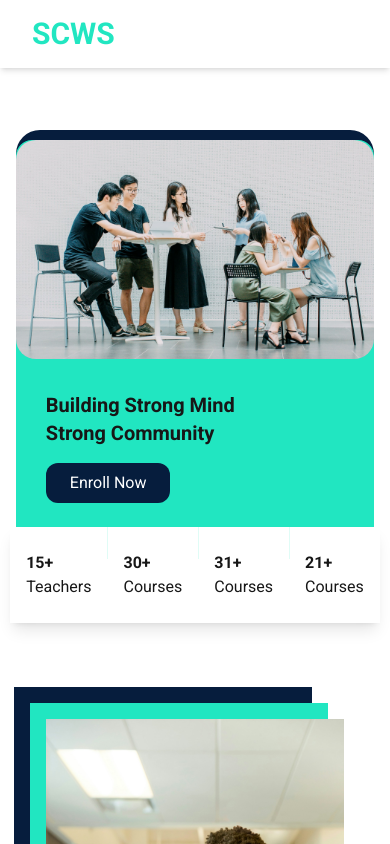
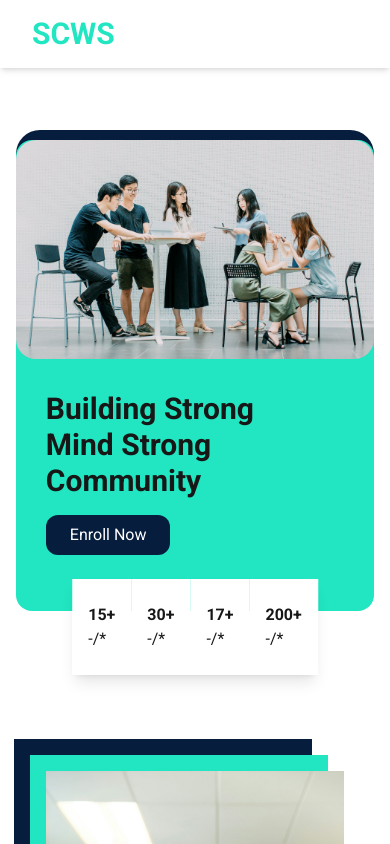
Before and after one commit to anggakharisma/scws, a Next.js app: page / in a window 390 px wide. Shown: the top 844 px of the page. Built offline with nearby package versions, Linux system fonts and the light colour scheme.

Commit message:
chore: font too small

```diff
--- a/package.json
+++ b/package.json
@@ -9,7 +9,11 @@
     "lint": "next lint"
   },
   "dependencies": {
+    "@emotion/react": "^11.13.3",
+    "@emotion/styled": "^11.13.0",
     "@gsap/react": "^2.1.1",
+    "@mui/icons-material": "^6.1.6",
+    "@mui/material": "^6.1.6",
     "better-sqlite3": "^11.5.0",
     "clsx": "^2.1.1",
     "drizzle-orm": "^0.35.3",
--- a/src/app/(main)/InfoCardImage.tsx
+++ b/src/app/(main)/InfoCardImage.tsx
@@ -1,5 +1,3 @@
-import { useState } from "react"
-
 const InfoCardImage = ({
   children,
   image,
@@ -15,7 +13,7 @@ const InfoCardImage = ({
 }) => {
   return (
     <div
-      className={`${classCustom} col-span-1 lg:col-span-${span} bg-cover bg-center bg-no-repeat relative`}
+      className={`${classCustom} col-span-1 lg:col-span-${span} bg-cover bg-center bg-no-repeat relative hover:cursor-pointer`}
       style={{
         backgroundImage: `url(${image})`,
         width: "100%",
--- a/src/app/(main)/page.tsx
+++ b/src/app/(main)/page.tsx
@@ -18,7 +18,7 @@ export default function Home() {
       <div className="bg-primary lg:pl-10 pb-10 lg:pb-0 flex flex-col-reverse lg:flex-row justify-between rounded-2xl relative mb-40">
         <div className="w-full h-full rounded-3xl absolute bg-secondary left-0 -top-[10px] -z-10"></div>
         <div className="flex flex-col w-5/6 mt-8 lg:w-1/3 justify-center mx-auto relative">
-          <h1 className="text-[#171717] md:text-3xl text-xl lg:text-5xl lg:leading-[4rem] font-bold w-5/6">Building Strong Mind Strong Community</h1>
+          <h1 className="text-[#171717] md:text-3xl text-3xl lg:text-5xl lg:leading-[4rem] font-bold w-5/6">Building Strong Mind Strong Community</h1>
           <button className='bg-[#061D3D] text-white rounded-xl p-6 py-2 text-left self-start my-4 hover:filter hover:invert transition-all'>Enroll Now</button>
         </div>
         <div className='w-full md:w-3/6'>
@@ -36,17 +36,17 @@ export default function Home() {
                 title: "Courses"
               },
               {
-                count: "31+",
-                title: "Courses"
+                count: "17+",
+                title: "Awards"
               },
               {
-                count: "21+",
-                title: "Courses"
+                count: "200+",
+                title: "students"
               }
             ].map((item, id) => {
               return <div key={id} className='lg:flex flex-col items-center bg-white p-4 py-6 lg:p-6'>
                 <h3 className='font-bold'>{item.count}</h3>
-                <p>{item.title}</p>
+                -/*
               </div>
             })
           }
```
Also changed, not shown: 1 other file (tests, documents, lock files or other folders).
